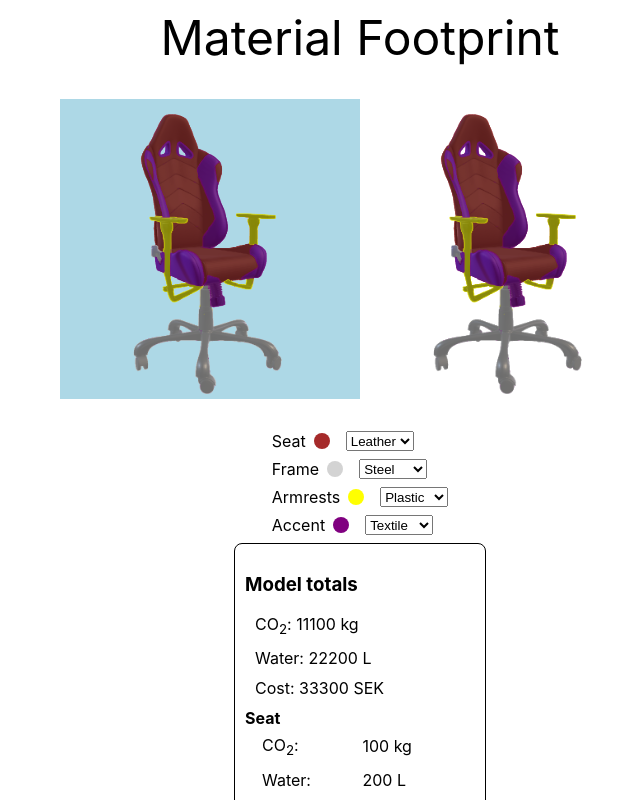
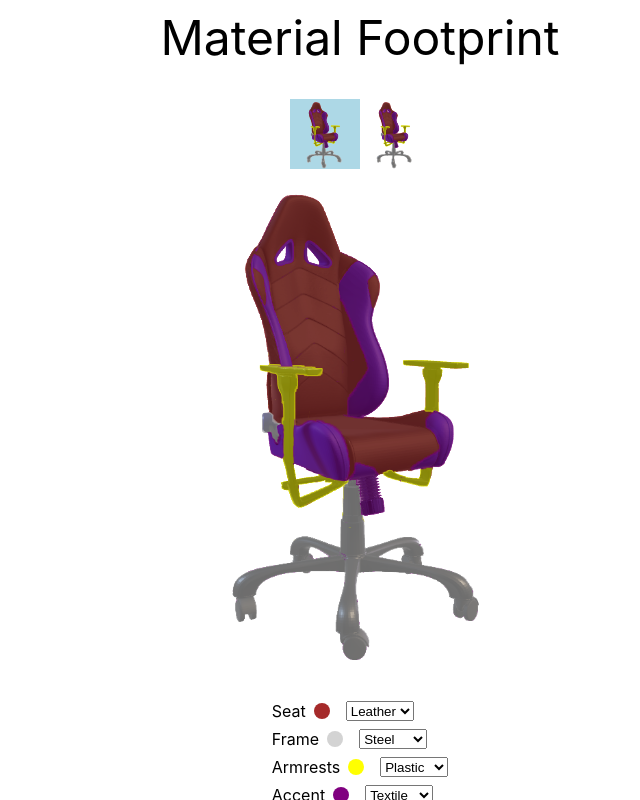
Before and after one commit to marc7s/MaterialFootprint, a React (Create React App) app in the folder Frontend/material-footprint/: page / in a window 1280 px wide. Shown: the top 800 px of the page, without its empty margins (280-920 px from the left). Built offline with nearby package versions, Linux system fonts and the light colour scheme.

Commit message:
Added model selector carousel and large preview of current model

```diff
--- a/Frontend/material-footprint/src/Configurator/Configurator.sass
+++ b/Frontend/material-footprint/src/Configurator/Configurator.sass
@@ -1,3 +1,3 @@
-.Configurator-models, .Configurator-modelConfig
+.Configurator-models, .Configurator-model-config
     display: flex
     justify-content: center
--- a/Frontend/material-footprint/src/Configurator/Configurator.tsx
+++ b/Frontend/material-footprint/src/Configurator/Configurator.tsx
@@ -12,7 +12,7 @@ import { getMaterials, getModels } from 'API';
 
 /* Shared */
 import { uniqueID } from 'shared/utils';
-import { Material } from 'shared/interfaces';
+import { Material, Size } from 'shared/interfaces';
 
 function Configurator() {
   const [models, setModels] = useState([] as Model[]);
@@ -85,10 +85,15 @@ function Configurator() {
     <>
       <div className="Configurator-models">
         {
-          models.map(model => <ModelComponent key={uniqueID()} model={model} active={model.id === currentModel?.id} onModelChange={onModelChange}></ModelComponent>)
+          models.map(model => <ModelComponent key={uniqueID()} model={model} size={Size.SMALL} active={model.id === currentModel?.id} onModelChange={onModelChange}></ModelComponent>)
         }
       </div>
-      <div className="Configurator-modelConfig">
+      <div className="Configurator-current-model">
+        {
+          currentModel && <ModelComponent model={currentModel} size={Size.LARGE}></ModelComponent>
+        }
+      </div>
+      <div className="Configurator-model-config">
         {
           currentModel && <ModelConfiguratorComponent model={currentModel} onPartMaterialChange={onPartMaterialChange}></ModelConfiguratorComponent>
         }
--- a/Frontend/material-footprint/src/Configurator/ModelComponent/ModelComponent.tsx
+++ b/Frontend/material-footprint/src/Configurator/ModelComponent/ModelComponent.tsx
@@ -9,26 +9,29 @@ import { Model } from 'Configurator/interfaces';
 
 /* Shared */
 import { uniqueID } from 'shared/utils';
+import { Size } from 'shared/interfaces';
 
 
 export interface ModelProp {
   model: Model;
-  active: boolean;
-  onModelChange: (modelID: number) => void;
+  size: Size;
+  active?: boolean;
+  onModelChange?: (modelID: number) => void;
 }
 
-function ModelComponent({model, active, onModelChange}: ModelProp) {
+function ModelComponent({model, size, active, onModelChange}: ModelProp) {
   const activeClass: string = active ? ' active' : '';
 
   const onModelClick = () => {
-    onModelChange(model.id);
+    if(onModelChange)
+      onModelChange(model.id);
   };
 
   // Render a ModelPart for each part in the model
   return (
       <div className={'ModelComponent-model' + activeClass} onClick={onModelClick}>
         {
-          model.parts.map(part => <ModelPart key={uniqueID()} part={part}></ModelPart>)
+          model.parts.map(part => <ModelPart key={uniqueID()} size={size} part={part}></ModelPart>)
         }
       </div>
   );
--- a/Frontend/material-footprint/src/Configurator/ModelPartComponent/ModelPartComponent.sass
+++ b/Frontend/material-footprint/src/Configurator/ModelPartComponent/ModelPartComponent.sass
@@ -1,5 +1,12 @@
 .ModelPartComponent-img
     grid-area: modelPart
     background-size: contain
-    width: 300px
-    height: 300px
+
+
+.size-small
+    width: 70px
+    height: 70px
+
+.size-large
+    width: 500px
+    height: 500px
--- a/Frontend/material-footprint/src/Configurator/ModelPartComponent/ModelPartComponent.tsx
+++ b/Frontend/material-footprint/src/Configurator/ModelPartComponent/ModelPartComponent.tsx
@@ -5,14 +5,18 @@ import './ModelPartComponent.sass';
 
 /* Utilities */
 import { ModelPart } from 'Configurator/interfaces';
+import { Size } from 'shared/interfaces';
 
 /* Shared */
 
 export interface ModelPartProps {
-  part: ModelPart
+  part: ModelPart,
+  size: Size
 }
 
-function ModelPartComponent({part}: ModelPartProps) {
+function ModelPartComponent({part, size}: ModelPartProps) {
+  const sizeClass: string = ` size-${size}`;
+
   // Set the background image of the part and the color based on its material
   const styling: React.CSSProperties = {
     backgroundImage: `url(${part.image})`,
@@ -22,7 +26,7 @@ function ModelPartComponent({part}: ModelPartProps) {
   // Render the part of the model as one image layer
   // All part images rendered on top of each other will form the final model image
   return (
-    <div className="ModelPartComponent-img" key={part.id} style={styling}></div>
+    <div className={'ModelPartComponent-img' + sizeClass} key={part.id} style={styling}></div>
   );
 }
 
--- a/Frontend/material-footprint/src/shared/interfaces.ts
+++ b/Frontend/material-footprint/src/shared/interfaces.ts
@@ -20,3 +20,8 @@ export type EmissionCost = {
     h2oCostInDollar: number;
     priceInDollar: number;
 }
+
+export enum Size {
+    SMALL = "small",
+    LARGE = "large"
+}
```
